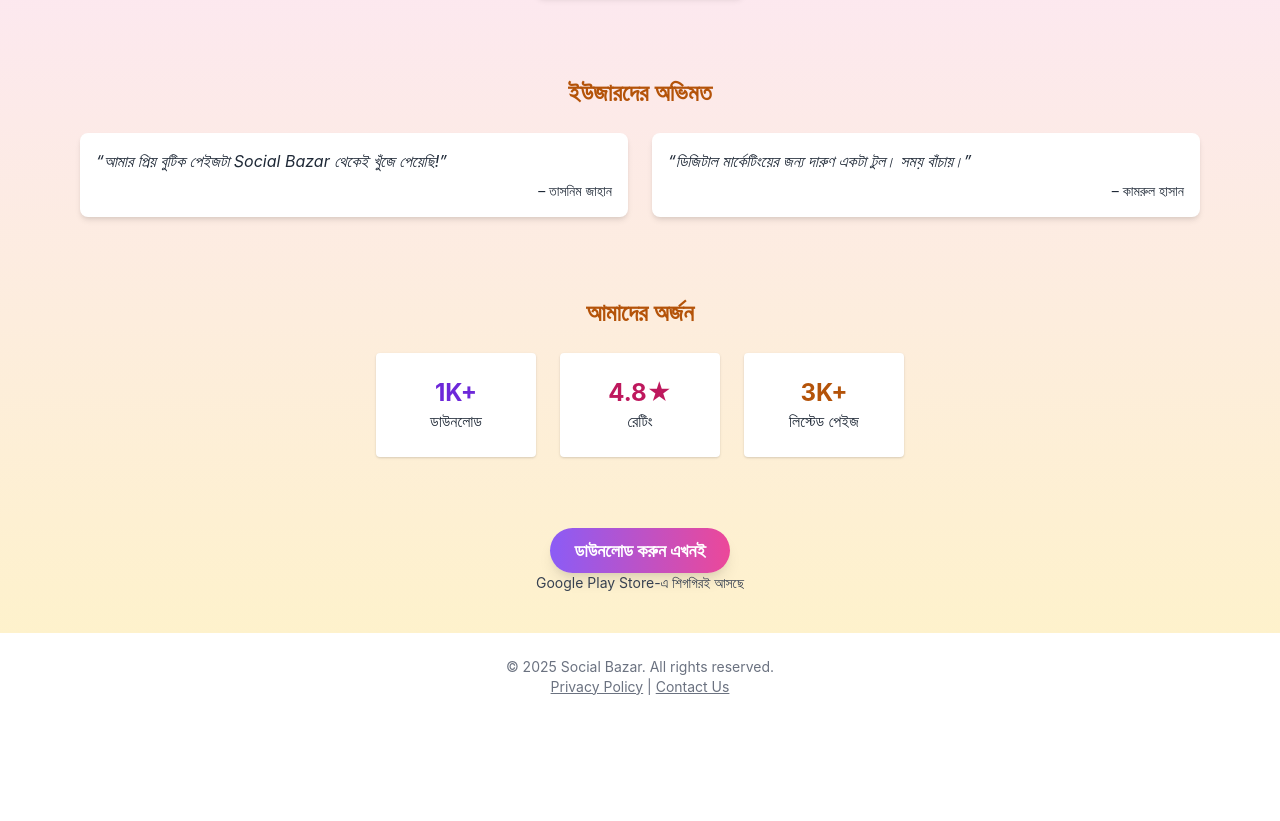
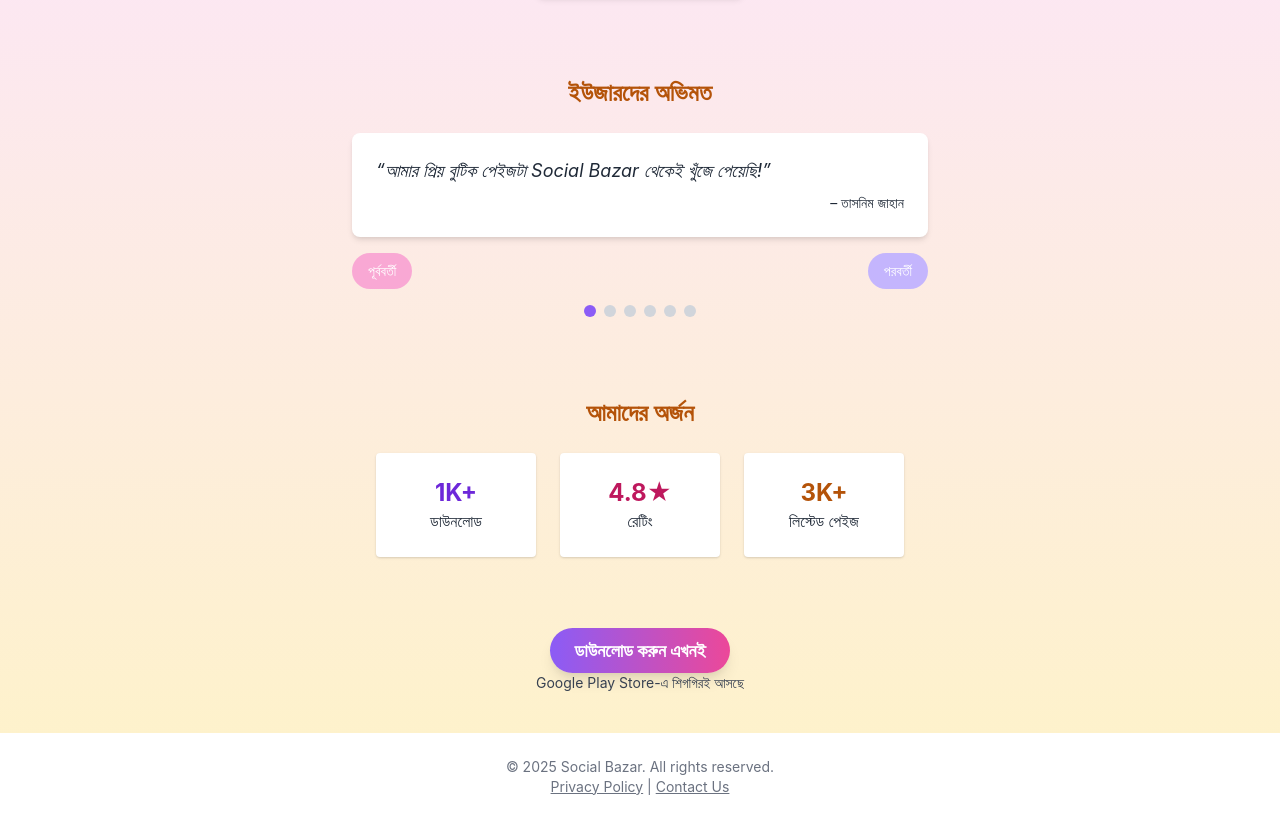
Before and after one commit to tanvir-durlove/socialbazar, a plain HTML site: page index.html in a window 1280 px wide. Shown: the part 881-1702 px from the top of the page. Before the commit the page ends 1602 px from the top, so only its background shows below. Drawn offline with nearby package versions, Linux system fonts and the light colour scheme.

Commit message:
Update index.html

```diff
--- a/index.html
+++ b/index.html
@@ -83,20 +83,27 @@
     </div>
   </section>
 
-  <!-- Testimonials -->
-  <section class="py-10 px-6 md:px-20">
-    <h2 class="text-2xl font-semibold text-center mb-6 text-yellow-700">ইউজারদের অভিমত</h2>
-    <div class="grid md:grid-cols-2 gap-6">
-      <div class="bg-white rounded-lg p-4 shadow-md">
-        <p class="italic">“আমার প্রিয় বুটিক পেইজটা Social Bazar থেকেই খুঁজে পেয়েছি!”</p>
-        <p class="mt-2 text-sm text-right">– তাসনিম জাহান</p>
-      </div>
-      <div class="bg-white rounded-lg p-4 shadow-md">
-        <p class="italic">“ডিজিটাল মার্কেটিংয়ের জন্য দারুণ একটা টুল। সময় বাঁচায়।”</p>
-        <p class="mt-2 text-sm text-right">– কামরুল হাসান</p>
-      </div>
+  <!-- Testimonials (Enhanced Slideshow) -->
+<section class="py-10 px-6 md:px-20">
+  <h2 class="text-2xl font-semibold text-center mb-6 text-yellow-700">ইউজারদের অভিমত</h2>
+  <div class="relative max-w-xl mx-auto group" onmouseenter="pauseSlideshow()" onmouseleave="resumeSlideshow()">
+    <div id="testimonial-container" class="bg-white rounded-lg p-6 shadow-md transition-opacity duration-700 ease-in-out opacity-100">
+      <p class="italic text-lg" id="testimonial-text">“আমার প্রিয় বুটিক পেইজটা Social Bazar থেকেই খুঁজে পেয়েছি!”</p>
+      <p class="mt-2 text-sm text-right" id="testimonial-author">– তাসনিম জাহান</p>
     </div>
-  </section>
+
+    <!-- Navigation Buttons -->
+    <div class="flex justify-between mt-4">
+      <button onclick="prevTestimonial()" class="bg-pink-300 hover:bg-pink-400 text-white px-4 py-2 rounded-full text-sm">পূর্ববর্তী</button>
+      <button onclick="nextTestimonial()" class="bg-purple-300 hover:bg-purple-400 text-white px-4 py-2 rounded-full text-sm">পরবর্তী</button>
+    </div>
+
+    <!-- Dots Indicator -->
+    <div class="flex justify-center mt-4 space-x-2" id="testimonial-dots">
+      <!-- Dots will be rendered here -->
+    </div>
+  </div>
+</section>
 
   <!-- Metrics -->
   <section class="py-10 px-6 text-center">
@@ -128,6 +135,81 @@
     <p>&copy; 2025 Social Bazar. All rights reserved.</p>
     <p><a href="privacy.html" class="underline">Privacy Policy</a> | <a href="mailto:socialappsbd@gmail.com" class="underline">Contact Us</a></p>
   </footer>
+  <script>
+  const testimonials = [
+    { text: "“আমার প্রিয় বুটিক পেইজটা Social Bazar থেকেই খুঁজে পেয়েছি!”", author: "– তাসনিম জাহান" },
+    { text: "“ডিজিটাল মার্কেটিংয়ের জন্য দারুণ একটা টুল। সময় বাঁচায়।”", author: "– কামরুল হাসান" },
+    { text: "“ইউজার ফ্রেন্ডলি এবং খুবই হালকা। এক কথায় অসাধারণ।”", author: "– তাসনুভা তাবাসসুম" },
+    { text: "“ছোট ব্যবসায়ীদের জন্য এমন কিছু সত্যিই দরকার ছিল।”", author: "– রিফাত হোসেন" },
+    { text: "“আমার ফুড পেইজটা এখান থেকেই অনেক ক্লায়েন্ট পেয়েছে।”", author: "– রেজওয়ান ইসলাম" },
+    { text: "“এক জায়গায় সব ক্যাটাগরি – চমৎকার আইডিয়া।”", author: "– নাজমা আক্তার" }
+  ];
+
+  let index = 0;
+  let slideshowInterval;
+
+  const container = document.getElementById('testimonial-container');
+  const textElem = document.getElementById('testimonial-text');
+  const authorElem = document.getElementById('testimonial-author');
+  const dotsContainer = document.getElementById('testimonial-dots');
+
+  function showTestimonial(i) {
+    container.style.opacity = 0;
+    setTimeout(() => {
+      textElem.textContent = testimonials[i].text;
+      authorElem.textContent = testimonials[i].author;
+      updateDots();
+      container.style.opacity = 1;
+    }, 300);
+  }
+
+  function updateDots() {
+    dotsContainer.innerHTML = "";
+    testimonials.forEach((_, i) => {
+      const dot = document.createElement("span");
+      dot.className = `w-3 h-3 rounded-full ${i === index ? "bg-purple-500" : "bg-gray-300"} cursor-pointer`;
+      dot.onclick = () => {
+        index = i;
+        showTestimonial(index);
+        resetSlideshow();
+      };
+      dotsContainer.appendChild(dot);
+    });
+  }
+
+  function nextTestimonial() {
+    index = (index + 1) % testimonials.length;
+    showTestimonial(index);
+  }
+
+  function prevTestimonial() {
+    index = (index - 1 + testimonials.length) % testimonials.length;
+    showTestimonial(index);
+  }
+
+  function startSlideshow() {
+    slideshowInterval = setInterval(() => {
+      nextTestimonial();
+    }, 6000);
+  }
+
+  function pauseSlideshow() {
+    clearInterval(slideshowInterval);
+  }
+
+  function resumeSlideshow() {
+    startSlideshow();
+  }
+
+  function resetSlideshow() {
+    pauseSlideshow();
+    startSlideshow();
+  }
+
+  // Initialize
+  showTestimonial(index);
+  startSlideshow();
+</script>
 
 </body>
 </html>
```
